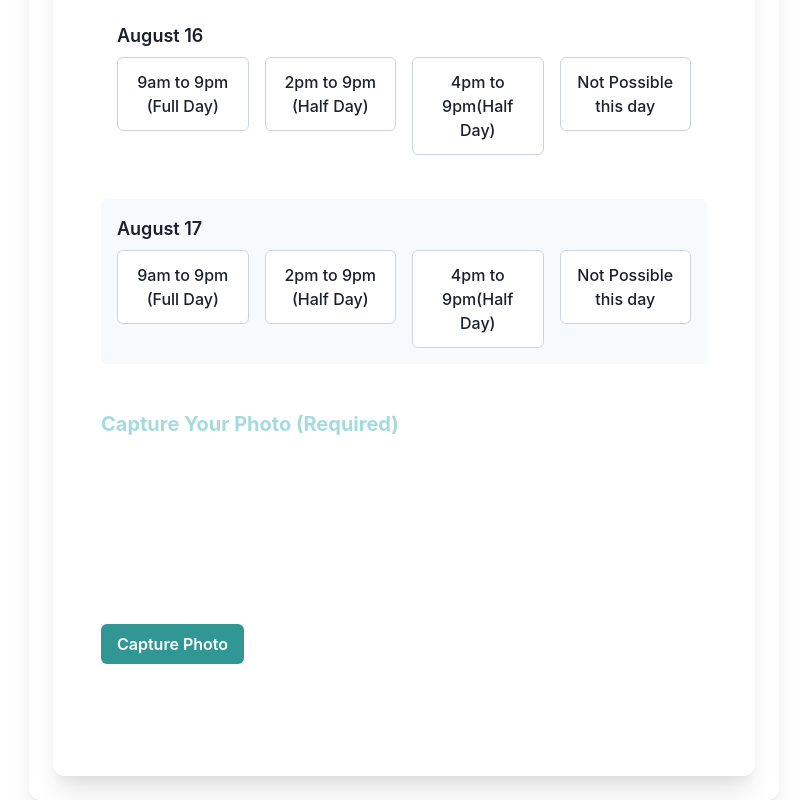
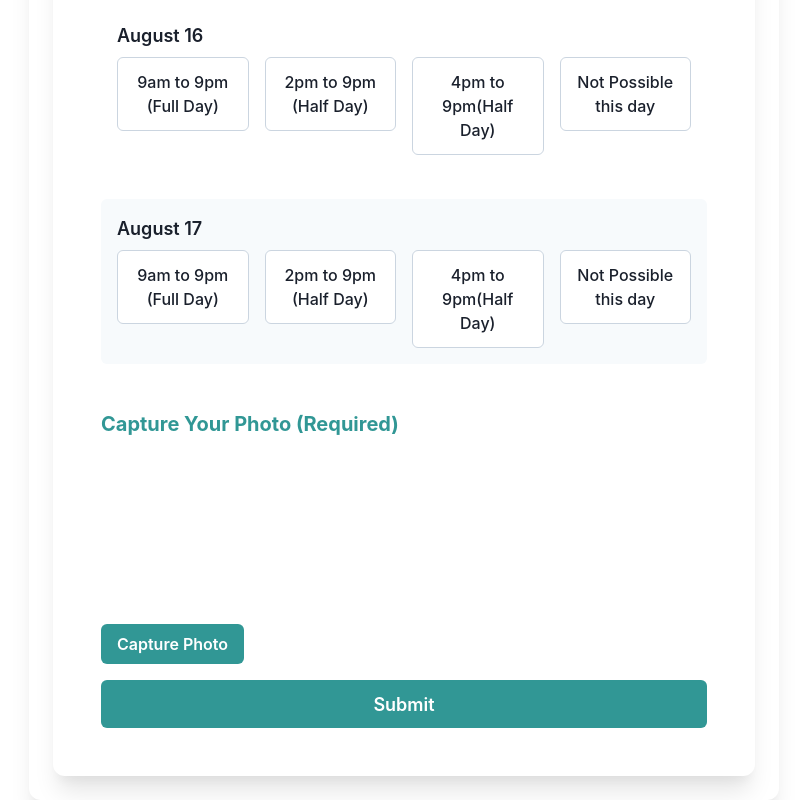
Before and after one commit to HkmVizagTech/volunteer-form, a React (Create React App) app: page / in a window 1280 px wide. Shown: the part 1402-2202 px from the top of the page, without its empty margins (236-1043 px from the left). Built offline with nearby package versions, Linux system fonts and the light colour scheme; no server answers.

Commit message:
Update VolunteerForm.jsx

```diff
--- a/src/VolunteerForm.jsx
+++ b/src/VolunteerForm.jsx
@@ -418,7 +418,7 @@ const VolunteerForm = () => {
         )}
 
         <Box mt={5}>
-          <Heading size="md" color="#a6dbdc" mb={2}>Capture Your Photo (Required)</Heading>
+          <Heading size="md" color="teal.500" mb={2}>Capture Your Photo (Required)</Heading>
           {!image ? (
             <>
              <Webcam
@@ -443,7 +443,7 @@ const VolunteerForm = () => {
           )}
         </Box>
 
-        <Button colorScheme="#a6dbdc" size="lg" onClick={handleSubmit} isLoading={loading} loadingText="Submitting">
+        <Button colorScheme="teal" size="lg" onClick={handleSubmit} isLoading={loading} loadingText="Submitting">
           Submit
         </Button>
       </VStack>
```
